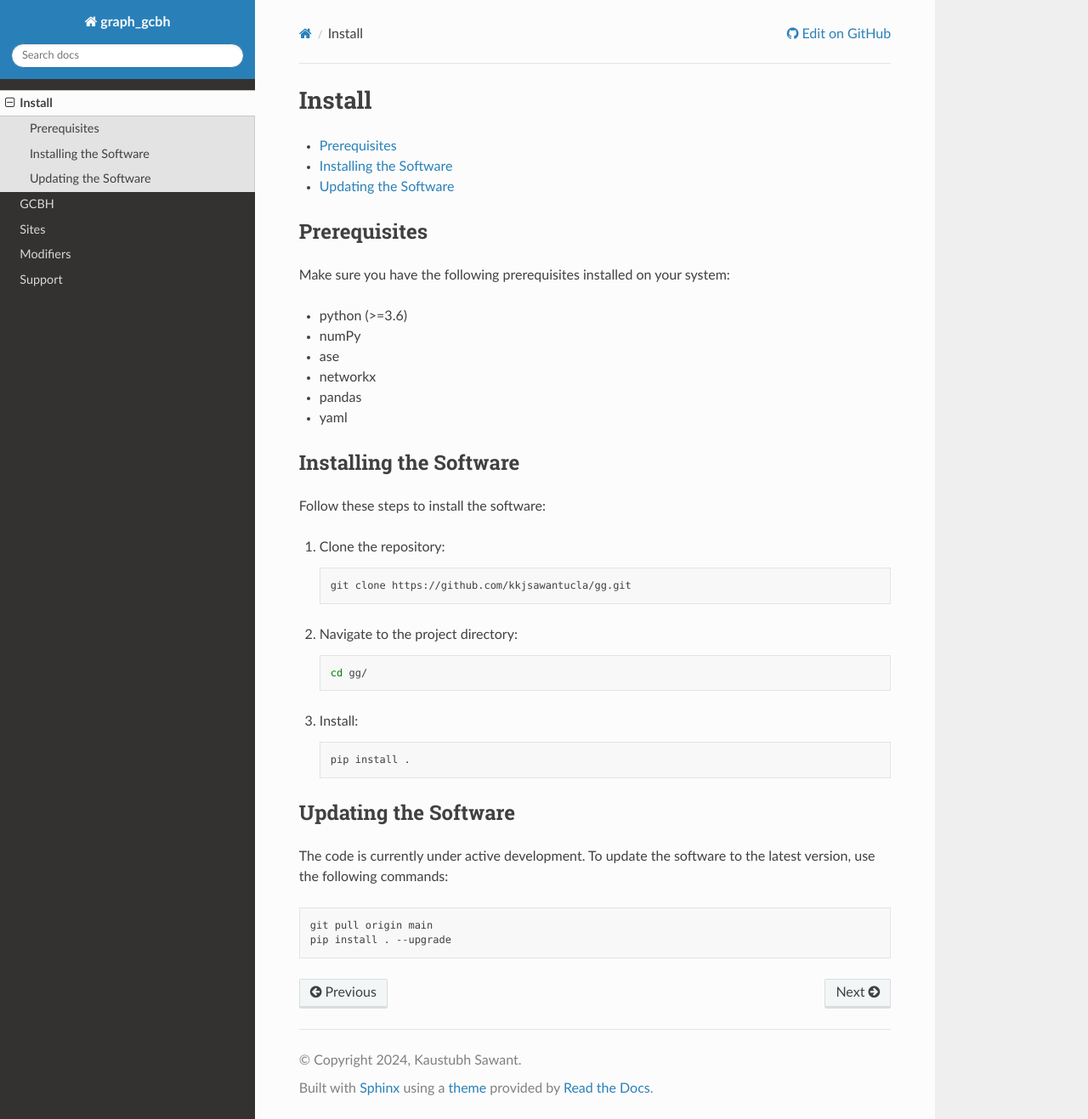
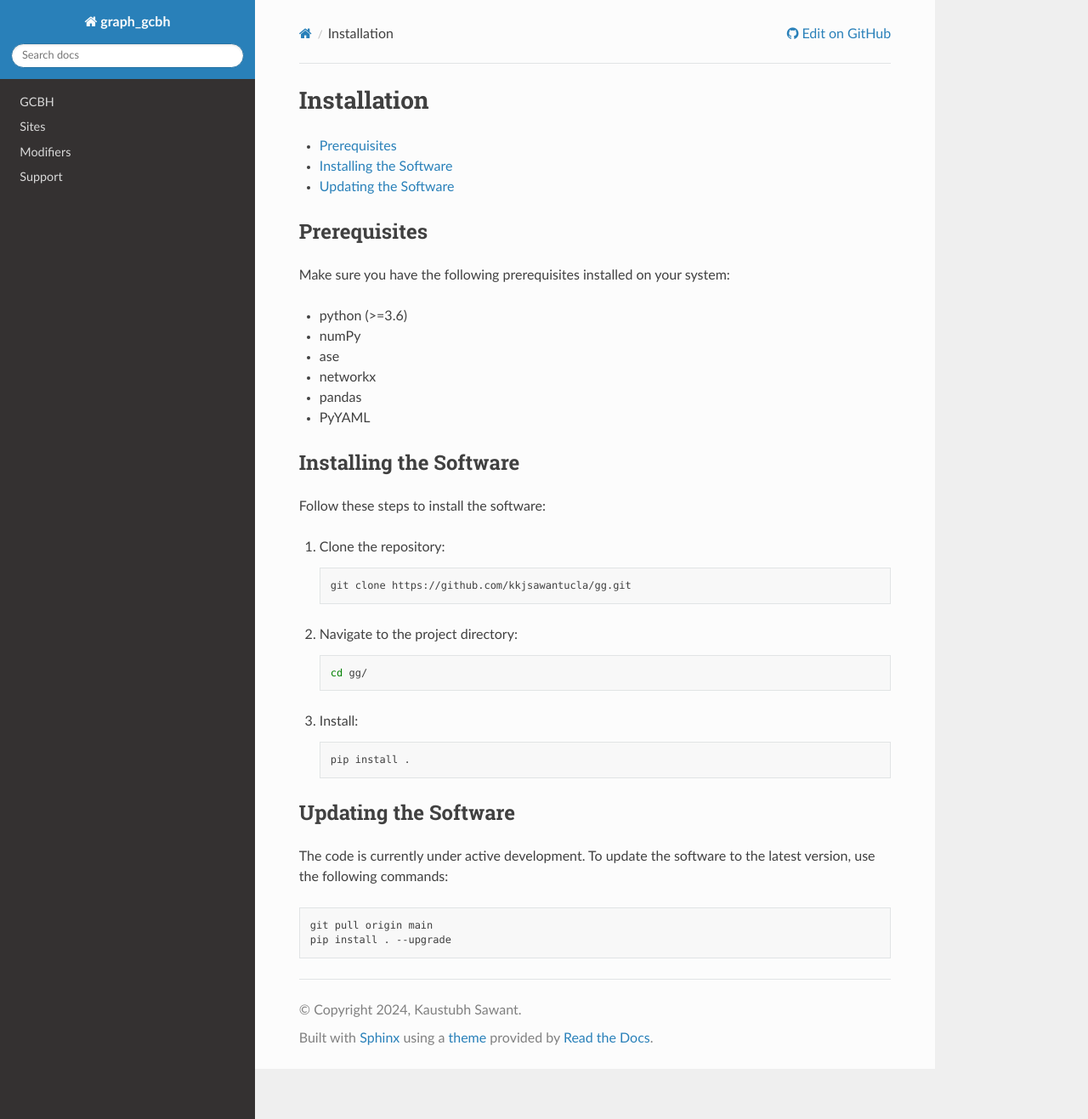
Before and after one commit to kkjsawantucla/gg, a Sphinx documentation site: the page built from docs/source/installation.rst, in a window 1280 px wide and 1317 px high. Shown: the whole window at 85% size. Built offline with Sphinx 7.4.7 and the Read the Docs theme 3.1.0, drawn with Linux system fonts in a browser that asks for light colours; pages that are not in the unit, such as notebooks, are missing from menus.

Commit message:
Update and rename install.rst to installation.rst

```diff
--- a/docs/source/install.rst
+++ b/docs/source/installation.rst
@@ -1,5 +1,5 @@
-Install
-=======
+Installation
+============
 
 .. contents::
    :local:
@@ -13,7 +13,7 @@
 - ase
 - networkx
 - pandas
-- yaml
+- PyYAML
 
 
 Installing the Software
```
